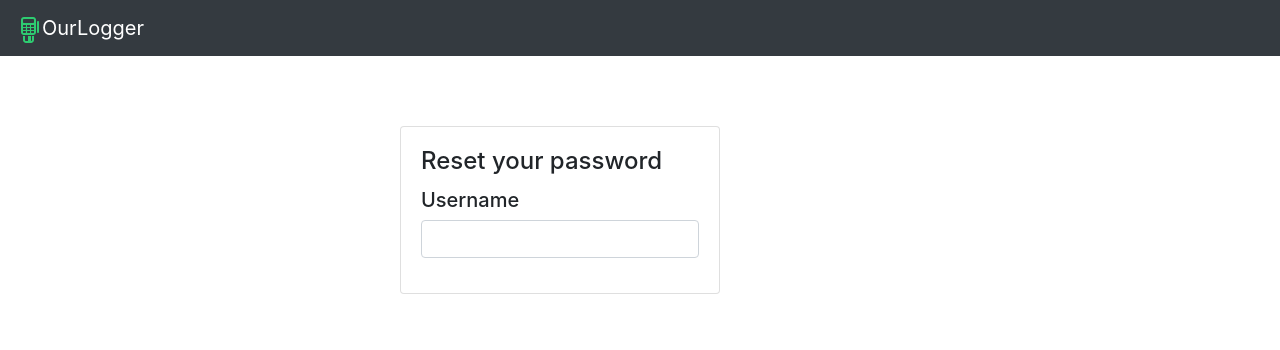
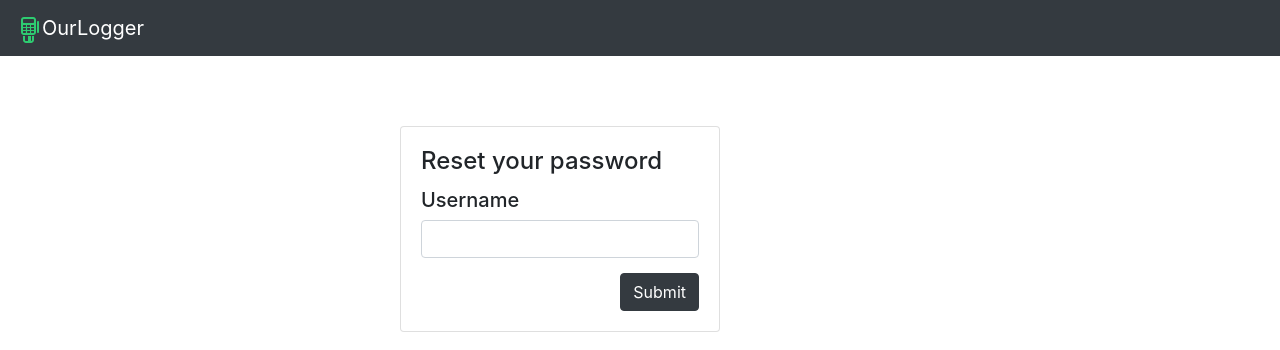
Before and after one commit to KowshikEPatel/passwordresetter, a React (Create React App) app: page /forgotpw in a window 1280 px wide. Shown: the top 350 px of the page. Built offline with nearby package versions, Linux system fonts and the light colour scheme.

Commit message:
forgot page landing components

```diff
--- a/src/App.js
+++ b/src/App.js
@@ -6,18 +6,34 @@ import Topbar from './components/Topbar'
 import {
   BrowserRouter as Router,
 Switch,
-Route
+Route,
+useParams
 } from 'react-router-dom'
 import './App.css';
 
 //{<Route exact path="/"><Dashboard/><UserList/></Route>}
+
+function ResetPassword(){
+  let { str } = useParams();
+  return <div> Now shing the following page {str}</div>
+}
+
+
 function App() {
+
   return (<>
     <Router>
     <Topbar />
     <Switch>
-          <Route exact path="/"><LandingPage/></Route>
-          <Route exact path="/forgotpw"><LandingPagepw/></Route>
+          <Route exact path="/">
+            <LandingPage/>
+          </Route>
+          <Route exact path="/forgotpw">
+            <LandingPagepw/>
+          </Route>
+          <Route path="/resetpassword/:str">
+            <ResetPassword />
+          </Route>
     </Switch>
     </Router>
     </>
--- a/src/components/LandingPage.js
+++ b/src/components/LandingPage.js
@@ -36,6 +36,7 @@ export default function LandingPage(){
                    <h5>Password</h5>
                    <input type="password" width="100px" className="form-control" style={{marginBottom:"15px"}} onChange={handleChangePassword} value={passwords}></input>
                    <Link to='/forgotpw'><small> Forgot password? </small></Link>
+                   <Link to='/resetpassword/1234'><small> reset page </small></Link>
                         <div style={{textAlign:"right"}}>
                         <button className="btn btn-secondary">Login</button>
                         <p>New user? Sign up</p>
--- a/src/components/LandingPagepw.js
+++ b/src/components/LandingPagepw.js
@@ -20,18 +20,36 @@ export default function LandingPage(){
     const cred = {username,passwords,resetRequested}*/
 
     const [username,setUsername] = useState("")
+    const [disablebutton,setDisable] = useState("")
+    const [displayparra,setDisplaypara] = useState("none")
     function handleChangeUser(event){
         setUsername(event.target.value)
-}
+    }
 
 
+    const handleClick= ()=>{
+        fetch(`https://kp-passwordresetter.herokuapp.com/forgotpw`,{
+        method:'POST',
+        body:JSON.stringify({"user_name":username})
+        })
+        .then(response=>response.json())
+        .then(data=>{
+            setDisable("none")
+            setDisplaypara("block")
+            console.log(data)
+        })
+    }
     return  <>
         <div className="card" style={{width:"20rem",margin:"70px 0 0 400px"}}>
              <div class="card-body">
                      <h4 class="card-title">Reset your password</h4>
+
                    <h5>Username</h5>
                    <input type="text" width="100px" className="form-control" style={{marginBottom:"15px"}} onChange={handleChangeUser}  value={username}></input>
-
+                   <div style={{textAlign:"right"}}>
+                    <button style={{display:disablebutton}} className="btn btn-dark" onClick={handleClick} >Submit</button>
+                   </div>
+                   <p style={{display:displayparra}}>An email has been sent to the registered email address</p>
              </div>
         </div>
         </>
```
